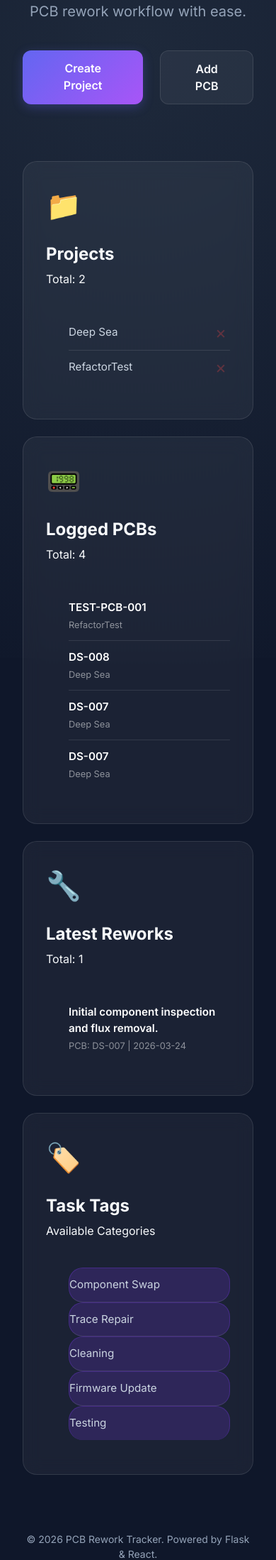
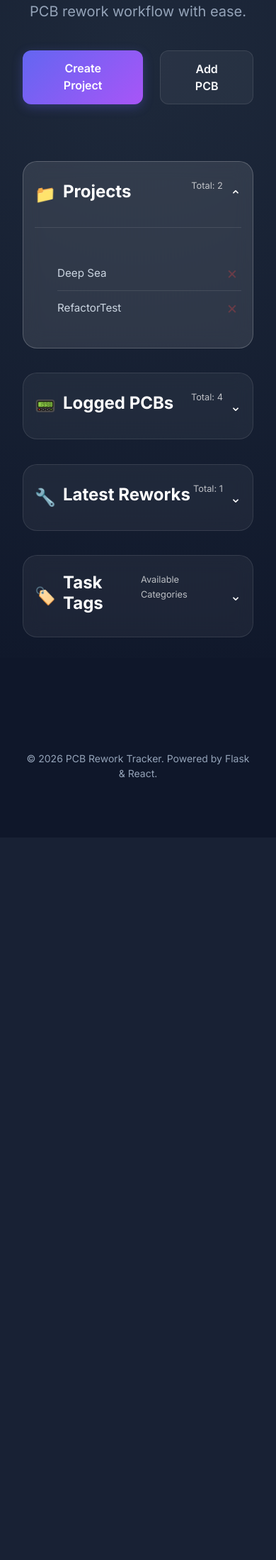
Before and after one commit to emunozgutier/PCBReworkTracker, a Flask app: page / in a window 390 px wide. Shown: the part 339-2537 px from the top of the page at 71% size. After the commit the page ends 1434 px from the top, so only its background shows below. Run offline with Flask 3, Linux system fonts and the light colour scheme; data comes from the database, SQL or seed files in the repository.

Commit message:
Make dashboard cards collapsible on mobile
Introduce collapsible/expandable dashboard cards and mobile-friendly header behavior.

- pages/main_page.html: add activeCard state and pass isActive/onHeaderClick to each CardList so a single card can be expanded on mobile.
- pages/subcomponents/CardHeader.jsx: accept onClick and isActive props, restructure header markup to include main/sub sections and a mobile chevron.
- pages/subcomponents/CardList.jsx: add isActive/onHeaderClick props, apply dashboard column classes (is-active/is-collapsed), and wrap content in a card-content-wrapper for height transitions.
- static/css/style.css: add styles for .card-header-row, responsive mobile layout (ordering active card first), show/hide content via max-height transitions, rotate chevron for active state, and tweak color variable usage (.glass-card and --text-color).

Purpose: improve UX on small screens by turning each dashboard card into an accordion-like panel, highlighting the active card and keeping layout responsive.

```diff
--- a/pages/main_page.html
+++ b/pages/main_page.html
@@ -59,6 +59,7 @@
             const [data, setData] = useState(null);
             const [loading, setLoading] = useState(true);
             const [error, setError] = useState(null);
+            const [activeCard, setActiveCard] = useState('projects');
 
             const fetchData = async () => {
                 try {
@@ -102,7 +103,7 @@
             if (error) return <div className="alert alert-danger m-4">{error}</div>;
 
             return (
-                <div className="row g-4">
+                <div className="row g-4 dashboard">
                     {/* Column 1: Projects */}
                     <CardList
                         icon="📁"
@@ -110,6 +111,8 @@
                         subtitle={`Total: ${data.projects.length}`}
                         items={data.projects}
                         emptyMessage="No projects yet."
+                        isActive={activeCard === 'projects'}
+                        onHeaderClick={() => setActiveCard('projects')}
                     >
                         {(project) => (
                             <li className="list-item-with-action">
@@ -135,6 +138,8 @@
                         items={data.pcbs}
                         emptyMessage="No PCBs logged."
                         delay="100"
+                        isActive={activeCard === 'pcbs'}
+                        onHeaderClick={() => setActiveCard('pcbs')}
                     >
                         {(pcb) => (
                             <li>
@@ -152,6 +157,8 @@
                         items={data.reworks}
                         emptyMessage="No reworks logged."
                         delay="200"
+                        isActive={activeCard === 'reworks'}
+                        onHeaderClick={() => setActiveCard('reworks')}
                     >
                         {(rework) => (
                             <li>
@@ -169,6 +176,8 @@
                         items={data.task_tags}
                         emptyMessage="No tags defined."
                         delay="300"
+                        isActive={activeCard === 'tags'}
+                        onHeaderClick={() => setActiveCard('tags')}
                     >
                         {(tag) => (
                             <li className="tag-item">{tag.name}</li>
--- a/pages/subcomponents/CardHeader.jsx
+++ b/pages/subcomponents/CardHeader.jsx
@@ -1,10 +1,18 @@
-function CardHeader({ icon, title, subtitle }) {
+function CardHeader({ icon, title, subtitle, onClick, isActive }) {
     return (
-        <React.Fragment>
-            <div className="card-icon">{icon}</div>
-            <h3>{title}</h3>
-            <p>{subtitle}</p>
-        </React.Fragment>
+        <div
+            className={`card-header-row ${isActive ? 'active' : ''}`}
+            onClick={onClick}
+        >
+            <div className="header-main">
+                <span className="card-icon">{icon}</span>
+                <h3>{title}</h3>
+            </div>
+            <div className="header-sub">
+                <p>{subtitle}</p>
+                <span className="mobile-chevron">⌄</span>
+            </div>
+        </div>
     );
 }
 
--- a/pages/subcomponents/CardList.jsx
+++ b/pages/subcomponents/CardList.jsx
@@ -1,11 +1,19 @@
-function CardList({ icon, title, subtitle, items, emptyMessage, delay, children }) {
+function CardList({ icon, title, subtitle, items, emptyMessage, delay, children, isActive, onHeaderClick }) {
     return (
-        <div className="col-12 col-md-6 col-xl-3">
+        <div className={`col-12 col-md-6 col-xl-3 dashboard-col ${isActive ? 'is-active' : 'is-collapsed'}`}>
             <div className={`card glass-card animate-zoom-in h-100 ${delay ? 'delay-' + delay : ''}`}>
-                <CardHeader icon={icon} title={title} subtitle={subtitle} />
-                <CardListElement items={items} emptyMessage={emptyMessage}>
-                    {children}
-                </CardListElement>
+                <CardHeader
+                    icon={icon}
+                    title={title}
+                    subtitle={subtitle}
+                    onClick={onHeaderClick}
+                    isActive={isActive}
+                />
+                <div className="card-content-wrapper">
+                    <CardListElement items={items} emptyMessage={emptyMessage}>
+                        {children}
+                    </CardListElement>
+                </div>
             </div>
         </div>
     );
--- a/static/css/style.css
+++ b/static/css/style.css
@@ -148,7 +148,118 @@ h1 span {
     transition: all 0.4s cubic-bezier(0.175, 0.885, 0.32, 1.275);
     position: relative;
     overflow: hidden;
-    color: var(--text-primary) !important; /* Force white text */
+    color: var(--text-color); /* Changed from --text-primary to --text-color */
+}
+
+/* Card Header Row Styles */
+.card-header-row {
+    display: flex;
+    flex-direction: column;
+    width: 100%;
+    transition: all 0.3s ease;
+}
+
+.header-main {
+    display: flex;
+    align-items: center;
+    gap: 15px;
+}
+
+.header-sub {
+    display: flex;
+    align-items: center;
+    justify-content: space-between;
+    width: 100%;
+}
+
+.header-sub p {
+    margin: 0;
+    opacity: 0.7;
+    font-size: 0.9rem;
+}
+
+.mobile-chevron {
+    display: none;
+    font-size: 1.2rem;
+    transition: transform 0.3s ease;
+}
+
+/* Mobile Specific Optimizations */
+@media (max-width: 767.98px) {
+    .dashboard {
+        display: flex;
+        flex-direction: column;
+        gap: 10px;
+    }
+
+    .dashboard-col {
+        order: 2; /* Unselected cards go below or maintain flow */
+    }
+
+    .dashboard-col.is-active {
+        order: 1; /* Active card goes to top */
+    }
+
+    .glass-card {
+        padding: 1rem;
+    }
+
+    .card-header-row {
+        flex-direction: row;
+        align-items: center;
+        justify-content: space-between;
+        padding: 0.5rem 0;
+        cursor: pointer;
+    }
+
+    .header-main {
+        gap: 10px;
+    }
+
+    .header-main .card-icon {
+        font-size: 1.5rem;
+        margin-bottom: 0;
+    }
+
+    .header-main h3 {
+        font-size: 1.1rem;
+        margin: 0;
+    }
+
+    .header-sub {
+        width: auto;
+        gap: 10px;
+    }
+
+    .header-sub p {
+        font-size: 0.8rem;
+    }
+
+    .mobile-chevron {
+        display: block;
+    }
+
+    .is-active .mobile-chevron {
+        transform: rotate(180deg);
+    }
+
+    .card-content-wrapper {
+        max-height: 0;
+        overflow: hidden;
+        transition: max-height 0.4s ease-out;
+    }
+
+    .is-active .card-content-wrapper {
+        max-height: 1000px;
+        margin-top: 1rem;
+        padding-top: 1rem;
+        border-top: 1px solid rgba(255, 255, 255, 0.1);
+    }
+
+    .is-active .glass-card {
+        background: rgba(255, 255, 255, 0.1);
+        border-color: rgba(255, 255, 255, 0.2);
+    }
 }
 
 .glass-card:hover {
@@ -172,7 +283,8 @@ h1 span {
     margin-bottom: 1.5rem;
 }
 
-    margin-bottom: 0.75rem;
+.glass-card {
+    color: white !important;
 }
 
 .glass-card p {
```
